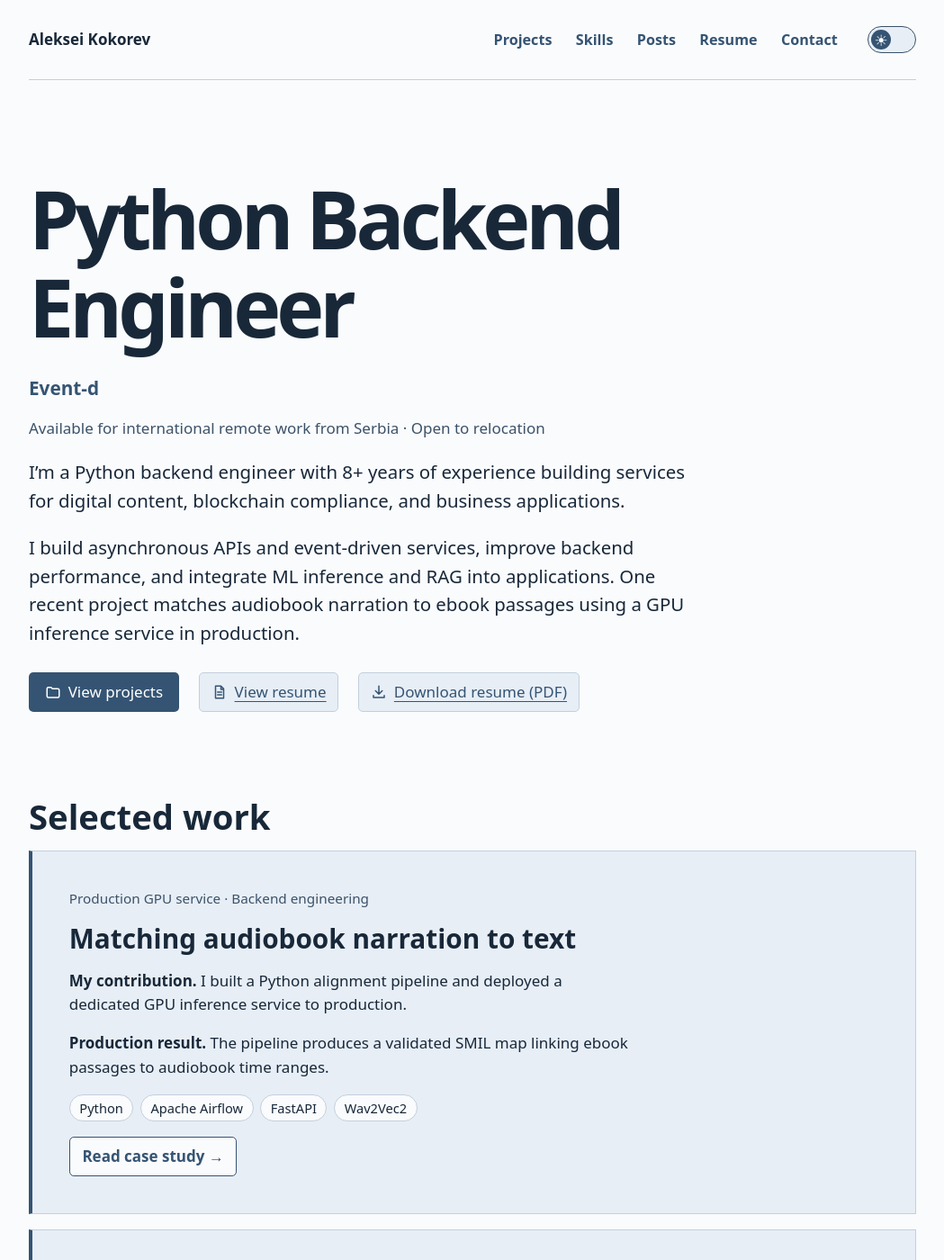
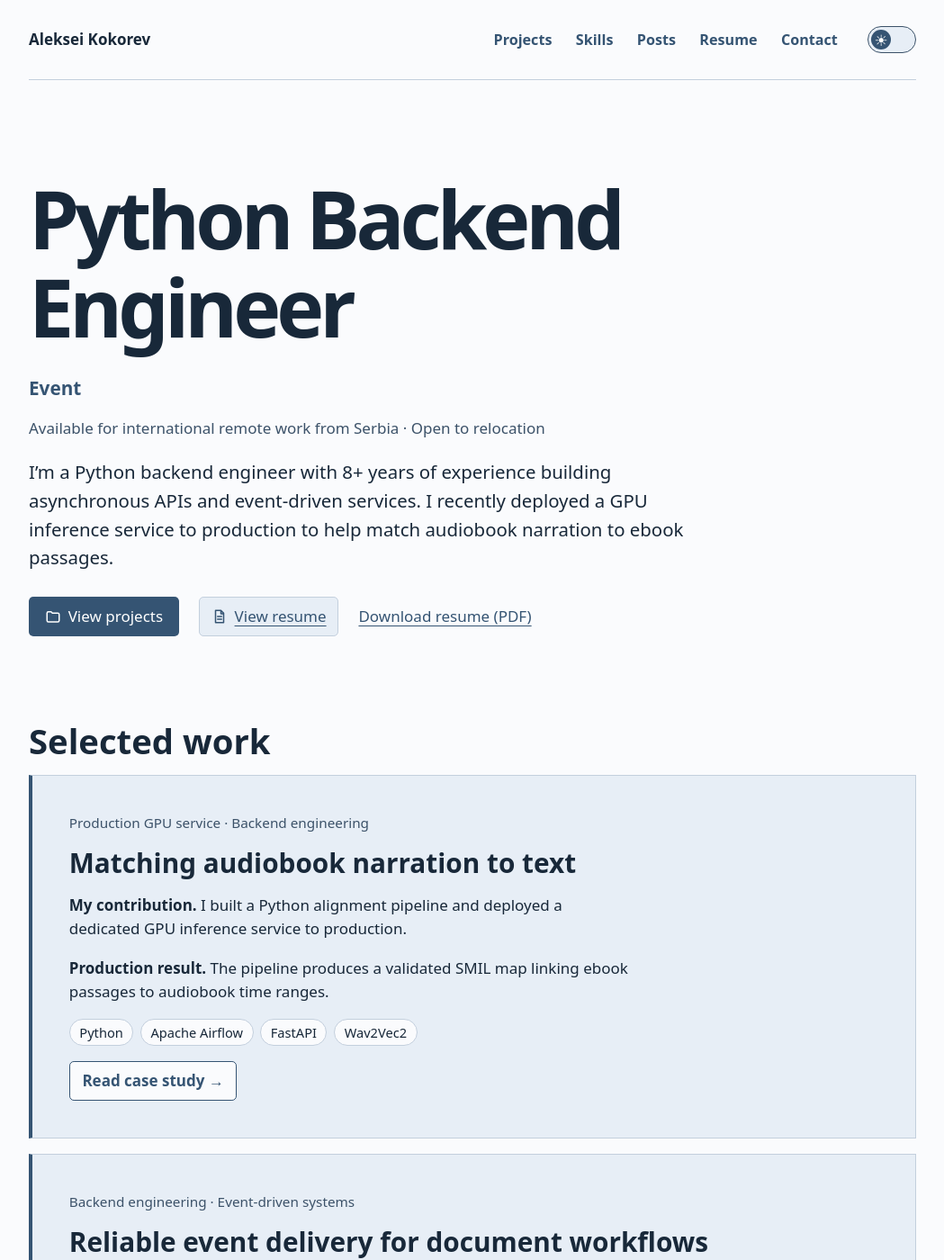
Before and after one commit to alex-coch/alex-coch.github.io, a Jekyll site: the page index.html, which Jekyll copies as it is, in a window 1280 px wide and 1400 px high. Shown: the whole window at 90% size, without its empty margins (115-1164 px from the left). Built offline with Jekyll 4.4.1, drawn with Linux system fonts in a browser that asks for light colours.

Commit message:
Simplify the portfolio hero introduction and actions

```diff
--- a/assets/portfolio.css
+++ b/assets/portfolio.css
@@ -76,6 +76,7 @@ header nav a[aria-current] {color:var(--on-accent);background:var(--accent)}
 .hero .actions .primary {min-height:44px;padding-block:.4em;border:1px solid transparent}
 .hero .actions svg,.resume-action svg {flex:none}
 .resume-action:hover {border-color:currentColor}
+.resume-download {display:inline-flex;align-items:center;min-height:44px}
 .work-actions {gap:.65rem;margin:1rem 0 0}
 .work-actions a {
   display:flex;align-items:center;justify-content:center;min-height:44px;padding:.4rem .8rem;
--- a/index.html
+++ b/index.html
@@ -1,7 +1,7 @@
 <!doctype html>
 <html lang="en"><head><meta charset="utf-8"><meta name="viewport" content="width=device-width, initial-scale=1"><title>Aleksei Kokorev · Python Backend Engineer</title><meta name="description" content="Python backend engineering portfolio. APIs, event-driven systems and production GPU inference."><link rel="icon" href="/assets/ak.svg?v=3" type="image/svg+xml">
 <script src="/assets/theme.js?v=2"></script>
-<link rel="stylesheet" href="/assets/portfolio.css?v=38"><script defer src="/assets/portfolio-nav.js?v=7"></script>
+<link rel="stylesheet" href="/assets/portfolio.css?v=39"><script defer src="/assets/portfolio-nav.js?v=7"></script>
 <script defer src="/assets/messenger-links.js"></script>
 <script defer src="/assets/contact-form.js"></script>
 <script async defer src="https://www.google.com/recaptcha/api.js"></script>
@@ -39,11 +39,10 @@
     <span class="hero-focus-line" aria-hidden="true">Docker · Kubernetes · GitLab CI/CD · Observability</span>
   </p>
   <p class="location">Available for international remote work from Serbia · Open to relocation</p>
-  <p>I’m a Python backend engineer with 8+ years of experience building services for digital content, blockchain compliance, and business applications.</p>
-  <p>I build asynchronous APIs and event-driven services, improve backend performance, and integrate ML inference and RAG into applications. One recent project matches audiobook narration to ebook passages using a GPU inference service in production.</p>
+  <p>I’m a Python backend engineer with 8+ years of experience building asynchronous APIs and event-driven services. I recently deployed a GPU inference service to production to help match audiobook narration to ebook passages.</p>
   <div class="actions"><a class="primary" href="#work"><svg width="18" height="18" viewBox="0 0 24 24" fill="none" stroke="currentColor" stroke-width="2" stroke-linecap="round" stroke-linejoin="round" aria-hidden="true" focusable="false"><path d="M3 7a2 2 0 0 1 2-2h4l2 2h8a2 2 0 0 1 2 2v9a2 2 0 0 1-2 2H5a2 2 0 0 1-2-2z"/></svg><span>View projects</span></a>
     <a class="resume-action" href="/resume/"><svg width="18" height="18" viewBox="0 0 24 24" fill="none" stroke="currentColor" stroke-width="2" stroke-linecap="round" stroke-linejoin="round" aria-hidden="true" focusable="false"><path d="M6 3h8l4 4v14H6zM14 3v5h4M9 12h6m-6 4h6"/></svg><span>View resume</span></a>
-    <a class="resume-action" href="/assets/Aleksei_Kokorev_Python_Backend_CV.pdf" download><svg width="18" height="18" viewBox="0 0 24 24" fill="none" stroke="currentColor" stroke-width="2" stroke-linecap="round" stroke-linejoin="round" aria-hidden="true" focusable="false"><path d="M12 3v12m-5-5 5 5 5-5M4 17v3h16v-3"/></svg><span>Download resume (PDF)</span></a></div>
+    <a class="resume-download" href="/assets/Aleksei_Kokorev_Python_Backend_CV.pdf" download>Download resume (PDF)</a></div>
 </section>
 <section id="work">
 <h2>Selected work</h2>
```
